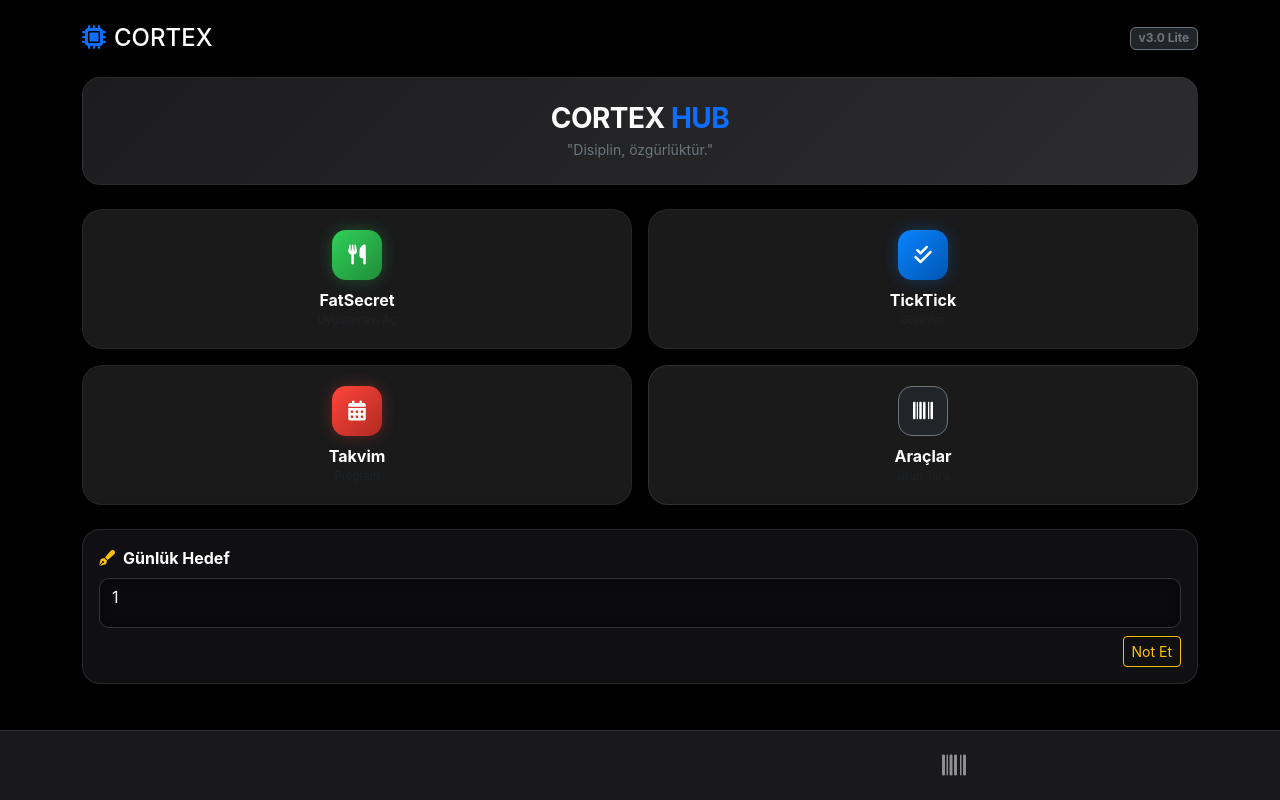
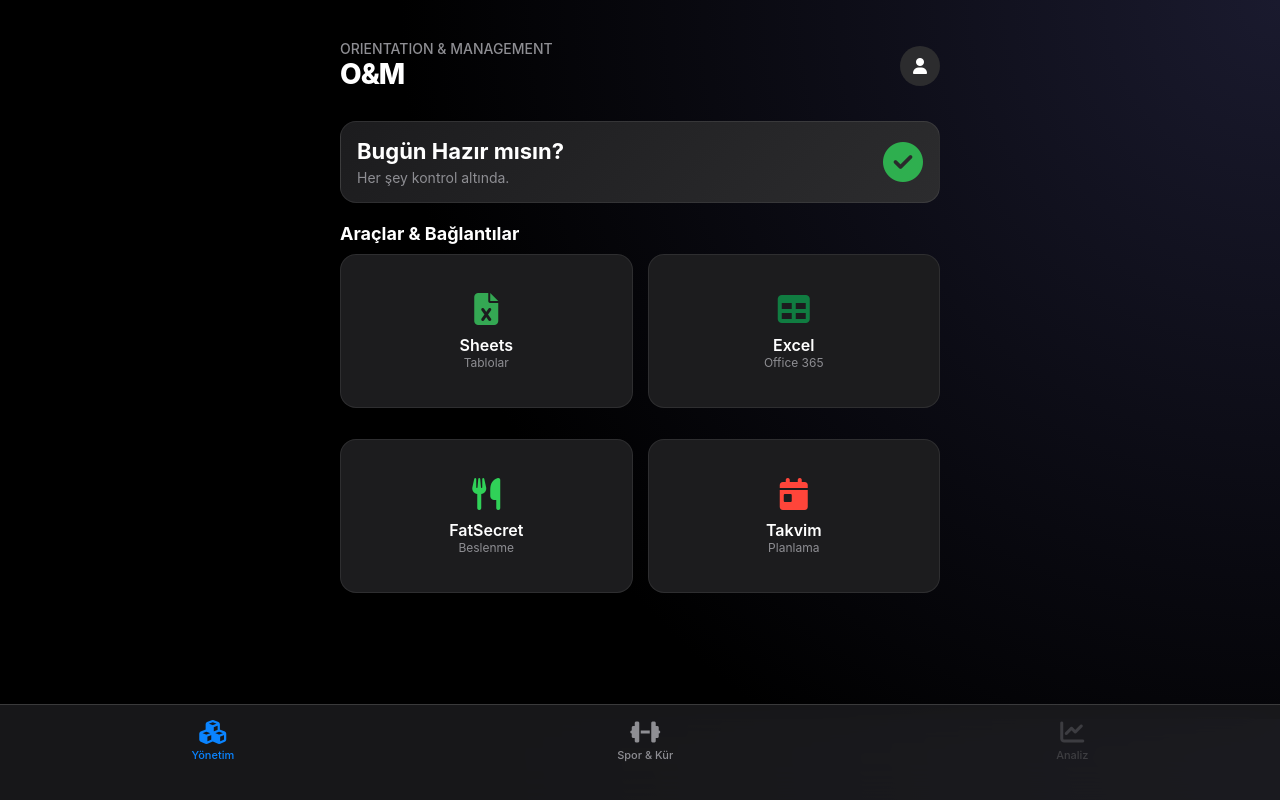
Before and after one commit to muhammed5875002-crypto/cortex-app, a Flask app: page / in a window 1280 px wide. Run offline with Flask 3, Linux system fonts and the light colour scheme; the visitor is signed in with stand-in values (Sample User, id 1).

Commit message:
CORTEX OM Guncellemesi

```diff
--- a/app.py
+++ b/app.py
@@ -1,60 +1,22 @@
 import os
-import requests
+import sqlite3
 import pyotp
+from datetime import datetime, timedelta
 from functools import wraps
-from flask import Flask, render_template, request, redirect, url_for, Response, session, jsonify
+from flask import Flask, render_template, request, redirect, url_for, Response, session
 
 app = Flask(__name__)
-app.secret_key = os.environ.get('SECRET_KEY', 'cortex_hub_key_v4')
+app.secret_key = os.environ.get('SECRET_KEY', 'om_system_key_2025')
+app.permanent_session_lifetime = timedelta(days=90)
 
-# --- API AYARLARI ---
-# Open Food Facts, kimliksiz istekleri engeller. Buraya kimlik ekledik.
-HEADERS = {
-    'User-Agent': 'CortexOS - Student Project - Ankara (muhammed@example.com)'
-}
+# --- VERİTABANI BAĞLANTISI ---
+BASE_DIR = os.path.abspath(os.path.dirname(__file__))
+DB_NAME = os.path.join(BASE_DIR, "lifeos.db")
 
-def search_api(query, is_barcode=False):
-    results = []
-    try:
-        if is_barcode:
-            # BARKOD SORGUSU
-            url = f"https://world.openfoodfacts.org/api/v0/product/{query}.json"
-            res = requests.get(url, headers=HEADERS, timeout=10)
-            data = res.json()
-
-            if data.get('status') == 1:
-                results.append(parse_product(data['product']))
-        else:
-            # İSİM SORGUSU (Genişletilmiş)
-            # page_size=20 yaptık, world veritabanını kullanıyoruz.
-            url = f"https://world.openfoodfacts.org/cgi/search.pl?search_terms={query}&search_simple=1&action=process&json=1&page_size=20"
-
-            res = requests.get(url, headers=HEADERS, timeout=10)
-            data = res.json()
-
-            products = data.get('products', [])
-            for p in products:
-                # Sadece ismi olanları al, gerisi çöp veri olmasın
-                if 'product_name' in p and p['product_name'].strip() != "":
-                    results.append(parse_product(p))
-
-    except Exception as e:
-        print(f"API HATASI: {e}") # Loglara hata basar
-        return [] # Hata olursa boş liste dön
-
-    return results
-
-def parse_product(p):
-    n = p.get('nutriments', {})
-    # Veriler boşsa 0 ata ama hata verme
-    return {
-        'name': p.get('product_name', 'İsimsiz Ürün'),
-        'brand': p.get('brands', ''),
-        'cal': int(n.get('energy-kcal_100g', 0) or n.get('energy-kcal', 0) or 0),
-        'pro': int(n.get('proteins_100g', 0) or n.get('proteins', 0) or 0),
-        'fat': int(n.get('fat_100g', 0) or n.get('fat', 0) or 0),
-        'carb': int(n.get('carbohydrates_100g', 0) or n.get('carbohydrates', 0) or 0)
-    }
+def get_db_connection():
+    conn = sqlite3.connect(DB_NAME)
+    conn.row_factory = sqlite3.Row
+    return conn
 
 # --- GÜVENLİK ---
 def check_auth(username, password):
@@ -74,30 +36,95 @@
         return f(*args, **kwargs)
     return decorated
 
+# --- DB KURULUMU (SUPPLEMENT SİSTEMİ) ---
+def init_db():
+    conn = get_db_connection()
+
+    # Temel Tablolar
+    conn.execute('CREATE TABLE IF NOT EXISTS logs (id INTEGER PRIMARY KEY AUTOINCREMENT, tarih TEXT, kilo REAL)')
+
+    # SUPPLEMENT TANIMLARI (Sabit Liste)
+    conn.execute('CREATE TABLE IF NOT EXISTS supplements_def (id INTEGER PRIMARY KEY AUTOINCREMENT, name TEXT, dozaj TEXT)')
+
+    # GÜNLÜK SUPPLEMENT TAKİBİ
+    conn.execute('CREATE TABLE IF NOT EXISTS supplement_logs (id INTEGER PRIMARY KEY AUTOINCREMENT, sup_id INTEGER, tarih TEXT)')
+
+    # ANTRENMAN GÜNLÜĞÜ
+    conn.execute('CREATE TABLE IF NOT EXISTS workouts (id INTEGER PRIMARY KEY AUTOINCREMENT, bolge TEXT, hareket TEXT, set_sayisi INTEGER, tarih TEXT)')
+
+    # Varsayılan Supplementleri Ekle (Eğer boşsa)
+    cur = conn.execute('SELECT count(*) FROM supplements_def')
+    if cur.fetchone()[0] == 0:
+        defaults = [
+            ('Creatine', '5g'), ('Whey Protein', '1 Ölçek'),
+            ('Multivitamin', '1 Tablet'), ('Pre-Workout', '1 Ölçek'),
+            ('Omega-3', '1000mg'), ('ZMA', 'Yatmadan Önce')
+        ]
+        conn.executemany('INSERT INTO supplements_def (name, dozaj) VALUES (?, ?)', defaults)
+
+    conn.commit()
+    conn.close()
+
+init_db()
+
 # --- ROTALAR ---
 
 @app.route('/', methods=['GET', 'POST'])
 @requires_auth
 def dashboard():
+    return render_template('dashboard.html')
+
+@app.route('/fitness', methods=['GET', 'POST'])
+@requires_auth
+def fitness():
+    conn = get_db_connection()
+    bugun = datetime.now().strftime("%Y-%m-%d")
+
     if request.method == 'POST':
-        session['motto'] = request.form.get('motto')
-    return render_template('dashboard.html', motto=session.get('motto', ''))
+        # SUPPLEMENT TİKLEME / KALDIRMA
+        if 'toggle_sup' in request.form:
+            sup_id = request.form.get('sup_id')
+            # Bugün bu supplement alınmış mı?
+            check = conn.execute('SELECT id FROM supplement_logs WHERE sup_id = ? AND tarih = ?', (sup_id, bugun)).fetchone()
+            if check:
+                conn.execute('DELETE FROM supplement_logs WHERE id = ?', (check['id'],)) # Varsa sil (Tiki kaldır)
+            else:
+                conn.execute('INSERT INTO supplement_logs (sup_id, tarih) VALUES (?, ?)', (sup_id, bugun)) # Yoksa ekle
 
-@app.route('/scanner')
-@requires_auth
-def scanner():
-    return render_template('scanner.html')
+        # ANTRENMAN EKLEME
+        elif 'add_workout' in request.form:
+            bolge = request.form.get('bolge')
+            hareket = request.form.get('hareket')
+            sets = request.form.get('sets')
+            conn.execute('INSERT INTO workouts (bolge, hareket, set_sayisi, tarih) VALUES (?, ?, ?, ?)', (bolge, hareket, sets, bugun))
 
-@app.route('/api_search')
-@requires_auth
-def api_search():
-    q = request.args.get('q')
-    type_ = request.args.get('type')
-    if not q: return jsonify([])
+        # ANTRENMAN SİLME
+        elif 'del_workout' in request.form:
+            conn.execute('DELETE FROM workouts WHERE id = ?', (request.form.get('w_id'),))
 
-    is_barcode = (type_ == 'barcode')
-    # Arama sonucunu JSON olarak döndür
-    return jsonify(search_api(q, is_barcode))
+        conn.commit()
+        return redirect(url_for('fitness'))
+
+    # Verileri Çek
+    sups_def = conn.execute('SELECT * FROM supplements_def').fetchall()
+    # Bugün alınanları listele
+    taken_logs = conn.execute('SELECT sup_id FROM supplement_logs WHERE tarih = ?', (bugun,)).fetchall()
+    taken_ids = [row['sup_id'] for row in taken_logs]
+
+    # Birleştir: Hangi supplement, dozaj ne, alındı mı?
+    supplement_list = []
+    for s in sups_def:
+        supplement_list.append({
+            'id': s['id'],
+            'name': s['name'],
+            'dozaj': s['dozaj'],
+            'taken': (s['id'] in taken_ids)
+        })
+
+    todays_workout = conn.execute('SELECT * FROM workouts WHERE tarih = ?', (bugun,)).fetchall()
+
+    conn.close()
+    return render_template('fitness.html', supplements=supplement_list, workouts=todays_workout)
 
 if __name__ == '__main__':
     app.run(debug=True, host='0.0.0.0', port=5050)
--- a/templates/dashboard.html
+++ b/templates/dashboard.html
@@ -2,98 +2,51 @@
 
 {% block content %}
 
-<div class="glass-card mb-4 text-center py-4" style="background: linear-gradient(135deg, #1c1c1e 0%, #2c2c2e 100%); border: 1px solid rgba(255,255,255,0.05);">
-    <h3 class="fw-bold text-white mb-1">CORTEX <span class="text-primary">HUB</span></h3>
-    <p class="text-secondary small mb-0">"Disiplin, özgürlüktür."</p>
-</div>
-
-<div class="row g-3">
-
-    <div class="col-6">
-        <a href="fatsecret://" class="d-block text-decoration-none">
-            <div class="btn-app-card d-flex flex-column align-items-center justify-content-center">
-                <div class="icon-box mb-2" style="background: linear-gradient(135deg, #30D158, #208c3a); box-shadow: 0 0 15px rgba(48, 209, 88, 0.3);">
-                    <i class="fas fa-utensils fa-lg text-white"></i>
-                </div>
-                <span class="fw-bold text-white">FatSecret</span>
-                <small class="text-muted" style="font-size: 0.7rem;">Uygulamayı Aç</small>
-            </div>
-        </a>
-    </div>
-
-    <div class="col-6">
-        <a href="ticktick://" class="d-block text-decoration-none">
-            <div class="btn-app-card d-flex flex-column align-items-center justify-content-center">
-                <div class="icon-box mb-2" style="background: linear-gradient(135deg, #0A84FF, #0056b3); box-shadow: 0 0 15px rgba(10, 132, 255, 0.3);">
-                    <i class="fas fa-check-double fa-lg text-white"></i>
-                </div>
-                <span class="fw-bold text-white">TickTick</span>
-                <small class="text-muted" style="font-size: 0.7rem;">Görevler</small>
-            </div>
-        </a>
-    </div>
-
-    <div class="col-6">
-        <a href="calshow://" class="d-block text-decoration-none">
-            <div class="btn-app-card d-flex flex-column align-items-center justify-content-center">
-                <div class="icon-box mb-2" style="background: linear-gradient(135deg, #FF453A, #b02a22); box-shadow: 0 0 15px rgba(255, 69, 58, 0.3);">
-                    <i class="fas fa-calendar-alt fa-lg text-white"></i>
-                </div>
-                <span class="fw-bold text-white">Takvim</span>
-                <small class="text-muted" style="font-size: 0.7rem;">Program</small>
-            </div>
-        </a>
-    </div>
-
-    <div class="col-6">
-        <a href="/scanner" class="d-block text-decoration-none">
-            <div class="btn-app-card d-flex flex-column align-items-center justify-content-center" style="border: 1px solid rgba(255, 255, 255, 0.1);">
-                <div class="icon-box mb-2 bg-dark border border-secondary">
-                    <i class="fas fa-barcode fa-lg text-white"></i>
-                </div>
-                <span class="fw-bold text-white">Araçlar</span>
-                <small class="text-muted" style="font-size: 0.7rem;">Ürün Tara</small>
-            </div>
-        </a>
+<div class="ios-card" style="background: linear-gradient(135deg, #1c1c1e 0%, #2c2c2e 100%);">
+    <div style="display: flex; justify-content: space-between; align-items: center;">
+        <div>
+            <h3 style="margin: 0; font-size: 22px;">Bugün Hazır mısın?</h3>
+            <p style="margin: 5px 0 0 0; color: var(--text-sec); font-size: 14px;">Her şey kontrol altında.</p>
+        </div>
+        <i class="fas fa-check-circle" style="font-size: 40px; color: var(--success); opacity: 0.8;"></i>
     </div>
 </div>
 
-<div class="glass-card mt-4 p-3">
-    <div class="d-flex align-items-center mb-2">
-        <i class="fas fa-pen-fancy text-warning me-2"></i>
-        <span class="fw-bold text-white">Günlük Hedef</span>
-    </div>
-    <form method="POST">
-        <textarea name="motto" class="form-control bg-dark border-0 text-white" placeholder="Bugün neyi başaracaksın?" rows="2" style="resize:none; box-shadow: inset 0 0 10px rgba(0,0,0,0.5);">{{ motto }}</textarea>
-        <div class="text-end mt-2">
-            <button type="submit" class="btn btn-sm btn-outline-warning">Not Et</button>
+<h4 style="margin: 20px 0 10px 0; font-size: 18px;">Araçlar & Bağlantılar</h4>
+
+<div style="display: grid; grid-template-columns: 1fr 1fr; gap: 15px;">
+
+    <a href="https://docs.google.com/spreadsheets" target="_blank" style="text-decoration: none;">
+        <div class="ios-card" style="display: flex; flex-direction: column; align-items: center; justify-content: center; height: 120px;">
+            <i class="fas fa-file-excel" style="font-size: 32px; color: #34A853; margin-bottom: 10px;"></i>
+            <span style="font-weight: 600; color: white;">Sheets</span>
+            <span style="font-size: 12px; color: var(--text-sec);">Tablolar</span>
         </div>
-    </form>
+    </a>
+
+    <a href="https://www.office.com/launch/excel" target="_blank" style="text-decoration: none;">
+        <div class="ios-card" style="display: flex; flex-direction: column; align-items: center; justify-content: center; height: 120px;">
+            <i class="fas fa-table" style="font-size: 32px; color: #107C41; margin-bottom: 10px;"></i>
+            <span style="font-weight: 600; color: white;">Excel</span>
+            <span style="font-size: 12px; color: var(--text-sec);">Office 365</span>
+        </div>
+    </a>
+
+    <a href="fatsecret://" style="text-decoration: none;">
+        <div class="ios-card" style="display: flex; flex-direction: column; align-items: center; justify-content: center; height: 120px;">
+            <i class="fas fa-utensils" style="font-size: 32px; color: var(--success); margin-bottom: 10px;"></i>
+            <span style="font-weight: 600; color: white;">FatSecret</span>
+            <span style="font-size: 12px; color: var(--text-sec);">Beslenme</span>
+        </div>
+    </a>
+
+    <a href="calshow://" style="text-decoration: none;">
+        <div class="ios-card" style="display: flex; flex-direction: column; align-items: center; justify-content: center; height: 120px;">
+            <i class="fas fa-calendar-day" style="font-size: 32px; color: var(--danger); margin-bottom: 10px;"></i>
+            <span style="font-weight: 600; color: white;">Takvim</span>
+            <span style="font-size: 12px; color: var(--text-sec);">Planlama</span>
+        </div>
+    </a>
+
 </div>
-
-<style>
-    .btn-app-card {
-        background: rgba(44, 44, 46, 0.6);
-        backdrop-filter: blur(10px);
-        -webkit-backdrop-filter: blur(10px);
-        border-radius: 20px;
-        padding: 20px 10px;
-        height: 140px;
-        transition: transform 0.2s, background 0.2s;
-        border: 1px solid rgba(255,255,255,0.05);
-    }
-    .btn-app-card:active {
-        transform: scale(0.96);
-        background: rgba(60, 60, 62, 0.8);
-    }
-    .icon-box {
-        width: 50px;
-        height: 50px;
-        border-radius: 14px;
-        display: flex;
-        align-items: center;
-        justify-content: center;
-    }
-</style>
-
 {% endblock %}
--- a/templates/layout.html
+++ b/templates/layout.html
@@ -3,91 +3,136 @@
 <head>
     <meta charset="UTF-8">
     <meta name="viewport" content="width=device-width, initial-scale=1.0, maximum-scale=1.0, user-scalable=no">
-    <title>CORTEX OS</title>
-    <link href="https://cdn.jsdelivr.net/npm/bootstrap@5.3.0/dist/css/bootstrap.min.css" rel="stylesheet">
+    <title>O&M</title>
     <link href="https://cdnjs.cloudflare.com/ajax/libs/font-awesome/6.4.0/css/all.min.css" rel="stylesheet">
     <style>
         :root {
-            --bg-color: #000000;
-            --card-bg: rgba(28, 28, 30, 0.6); /* Buzlu Cam */
-            --primary: #0A84FF; /* iOS Mavisi */
-            --accent: #30D158; /* iOS Yeşili */
+            /* Apple Dark Mode Palette */
+            --bg-body: #000000;
+            --bg-card: #1C1C1E; /* iOS System Gray 6 */
+            --bg-input: #2C2C2E;
+            --primary: #0A84FF; /* iOS Blue */
+            --success: #30D158; /* iOS Green */
+            --danger: #FF453A; /* iOS Red */
             --text-main: #FFFFFF;
             --text-sec: #8E8E93;
+            --border: rgba(255,255,255,0.1);
         }
+
         body {
-            background-color: var(--bg-color);
+            background-color: var(--bg-body);
+            background-image: radial-gradient(circle at top right, #1a1a2e 0%, #000000 60%);
             color: var(--text-main);
             font-family: -apple-system, BlinkMacSystemFont, "Segoe UI", Roboto, Helvetica, Arial, sans-serif;
-            padding-bottom: 80px; /* Alt menü boşluğu */
+            margin: 0; padding: 0;
+            padding-bottom: 90px; /* Alt bar boşluğu */
+            -webkit-tap-highlight-color: transparent; /* Tıklama mavisini kaldır */
         }
 
-        /* Glassmorphism Kartlar */
-        .glass-card {
-            background: var(--card-bg);
+        .container { padding: 20px; max-width: 600px; margin: 0 auto; }
+
+        /* Başlık Alanı */
+        .header {
+            display: flex; justify-content: space-between; align-items: center;
+            padding: 20px 0; margin-bottom: 10px;
+        }
+        .app-name { font-size: 28px; font-weight: 800; letter-spacing: -1px; }
+        .app-sub { color: var(--text-sec); font-size: 14px; font-weight: 500; }
+
+        /* iOS Kartlar */
+        .ios-card {
+            background-color: var(--bg-card);
+            border-radius: 16px;
+            padding: 16px;
+            margin-bottom: 16px;
+            /* Hafif border, shadow yok (Flat Design) */
+            border: 0.5px solid rgba(255,255,255,0.08);
+        }
+
+        /* Alt Navigasyon (Tab Bar) */
+        .tab-bar {
+            position: fixed; bottom: 0; left: 0; right: 0;
+            height: 80px;
+            background: rgba(28, 28, 30, 0.85); /* Buzlu Cam */
             backdrop-filter: blur(20px);
             -webkit-backdrop-filter: blur(20px);
-            border: 1px solid rgba(255, 255, 255, 0.1);
-            border-radius: 18px;
-            padding: 20px;
-            margin-bottom: 15px;
-            box-shadow: 0 4px 30px rgba(0, 0, 0, 0.5);
+            border-top: 0.5px solid rgba(255,255,255,0.15);
+            display: flex; justify-content: space-around; align-items: flex-start;
+            padding-top: 15px;
+            z-index: 1000;
         }
+        .tab-item {
+            text-decoration: none;
+            color: var(--text-sec);
+            display: flex; flex-direction: column; align-items: center;
+            font-size: 11px; font-weight: 500;
+            transition: color 0.2s;
+        }
+        .tab-item i { font-size: 24px; margin-bottom: 4px; }
+        .tab-item.active { color: var(--primary); }
 
-        /* Başlıklar */
-        h1, h2, h3, h5 { font-weight: 700; letter-spacing: -0.5px; }
-        .text-neon { text-shadow: 0 0 10px rgba(10, 132, 255, 0.5); color: var(--primary); }
+        /* Form Elemanları */
+        input, select, textarea {
+            background-color: var(--bg-input) !important;
+            border: none !important;
+            border-radius: 10px !important;
+            color: white !important;
+            padding: 12px !important;
+            width: 100%; box-sizing: border-box;
+            font-size: 16px; /* Zoom yapmasını engeller */
+        }
+        input:focus { outline: 2px solid var(--primary); }
 
         /* Butonlar */
-        .btn-pro {
-            background: linear-gradient(145deg, #1c1c1e, #2c2c2e);
-            border: none;
-            color: white;
-            border-radius: 12px;
-            padding: 15px;
-            font-weight: 600;
-            transition: all 0.2s;
-            box-shadow: 5px 5px 10px #0b0b0c, -5px -5px 10px #2d2d30;
+        .btn {
+            border: none; border-radius: 10px;
+            padding: 12px; font-weight: 600; cursor: pointer;
+            width: 100%; display: block; text-align: center;
+            text-decoration: none;
         }
-        .btn-pro:active { transform: scale(0.98); box-shadow: inset 5px 5px 10px #0b0b0c, inset -5px -5px 10px #2d2d30; }
+        .btn-primary { background-color: var(--primary); color: white; }
+        .btn-danger { background-color: rgba(255, 69, 58, 0.2); color: var(--danger); }
+        .btn-success { background-color: var(--success); color: black; }
 
-        /* Alt Navigasyon */
-        .bottom-nav {
-            position: fixed; bottom: 0; width: 100%; height: 70px;
-            background: rgba(28, 28, 30, 0.9);
-            backdrop-filter: blur(20px);
-            border-top: 1px solid rgba(255,255,255,0.1);
-            display: flex; justify-content: space-around; align-items: center;
-            z-index: 1000;
+        /* Tik Kutusu (Supplement İçin) */
+        .check-row {
+            display: flex; justify-content: space-between; align-items: center;
+            padding: 12px 0;
+            border-bottom: 0.5px solid rgba(255,255,255,0.1);
         }
-        .nav-item { color: var(--text-sec); font-size: 24px; text-decoration: none; transition: 0.3s; }
-        .nav-item.active { color: var(--primary); text-shadow: 0 0 15px var(--primary); }
-
-        /* Form Elemanları */
-        .form-control {
-            background-color: rgba(0,0,0,0.3) !important;
-            border: 1px solid #333 !important;
-            color: white !important;
-            border-radius: 10px;
-            height: 50px;
-        }
-        .form-control:focus { box-shadow: 0 0 0 2px var(--primary); }
+        .check-row:last-child { border-bottom: none; }
     </style>
 </head>
 <body>
 
-    <div class="container pt-4 pb-2 d-flex justify-content-between align-items-center">
-        <h4 class="m-0"><i class="fas fa-microchip text-primary me-2"></i>CORTEX</h4>
-        <span class="badge bg-dark border border-secondary text-secondary">v3.0 Lite</span>
-    </div>
+    <div class="container">
+        <div class="header">
+            <div>
+                <div class="app-sub">ORIENTATION & MANAGEMENT</div>
+                <div class="app-name">O&M</div>
+            </div>
+            <div style="width: 40px; height: 40px; background: var(--bg-input); border-radius: 50%; display: flex; align-items: center; justify-content: center;">
+                <i class="fas fa-user text-primary"></i>
+            </div>
+        </div>
 
-    <div class="container mt-3">
         {% block content %}{% endblock %}
     </div>
 
-    <div class="bottom-nav">
-        <a href="/" class="nav-item active"><i class="fas fa-grid-2"></i></a> <a href="/scanner" class="nav-item"><i class="fas fa-barcode"></i></a> </div>
+    <div class="tab-bar">
+        <a href="/" class="tab-item {{ 'active' if request.path == '/' }}">
+            <i class="fas fa-cubes"></i>
+            <span>Yönetim</span>
+        </a>
+        <a href="/fitness" class="tab-item {{ 'active' if request.path == '/fitness' }}">
+            <i class="fas fa-dumbbell"></i>
+            <span>Spor & Kür</span>
+        </a>
+        <a href="#" class="tab-item" style="opacity: 0.3;">
+            <i class="fas fa-chart-line"></i>
+            <span>Analiz</span>
+        </a>
+    </div>
 
-    <script src="https://cdn.jsdelivr.net/npm/bootstrap@5.3.0/dist/js/bootstrap.bundle.min.js"></script>
 </body>
 </html>
```
Also changed, not shown: templates/fitness.html (added, +96 -0 lines).
